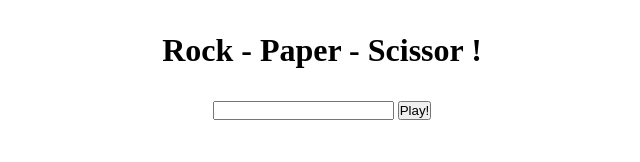
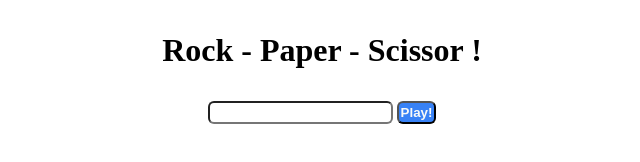
Before and after one commit to GClabaut/rock_paper_scissor, a plain HTML site: page index.html in a window 1280 px wide. Shown: the whole page, without its empty margins (318-958 px from the left). Drawn offline with Linux system fonts and the light colour scheme.

Commit message:
Finished styling the CSS

```diff
--- a/style.css
+++ b/style.css
@@ -10,3 +10,15 @@
     align-items: center;
     gap: 2rem;
 }
+
+button,
+input {
+    padding: 2px;
+    border-radius: 6px;
+}
+
+button {
+    background-color: #3882f6;
+    color: #f9faf8;
+    font-weight: bold;
+}
```
